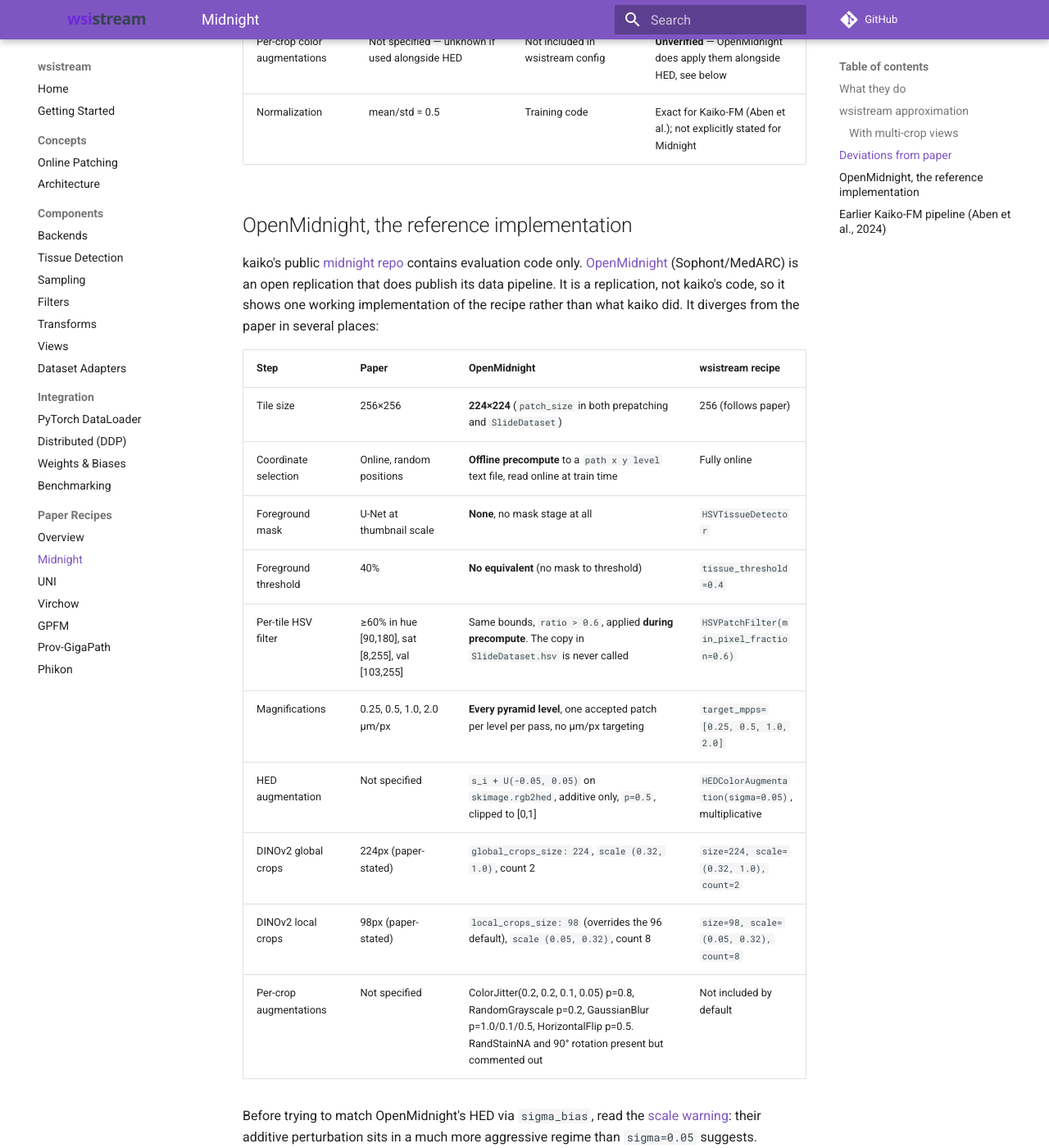
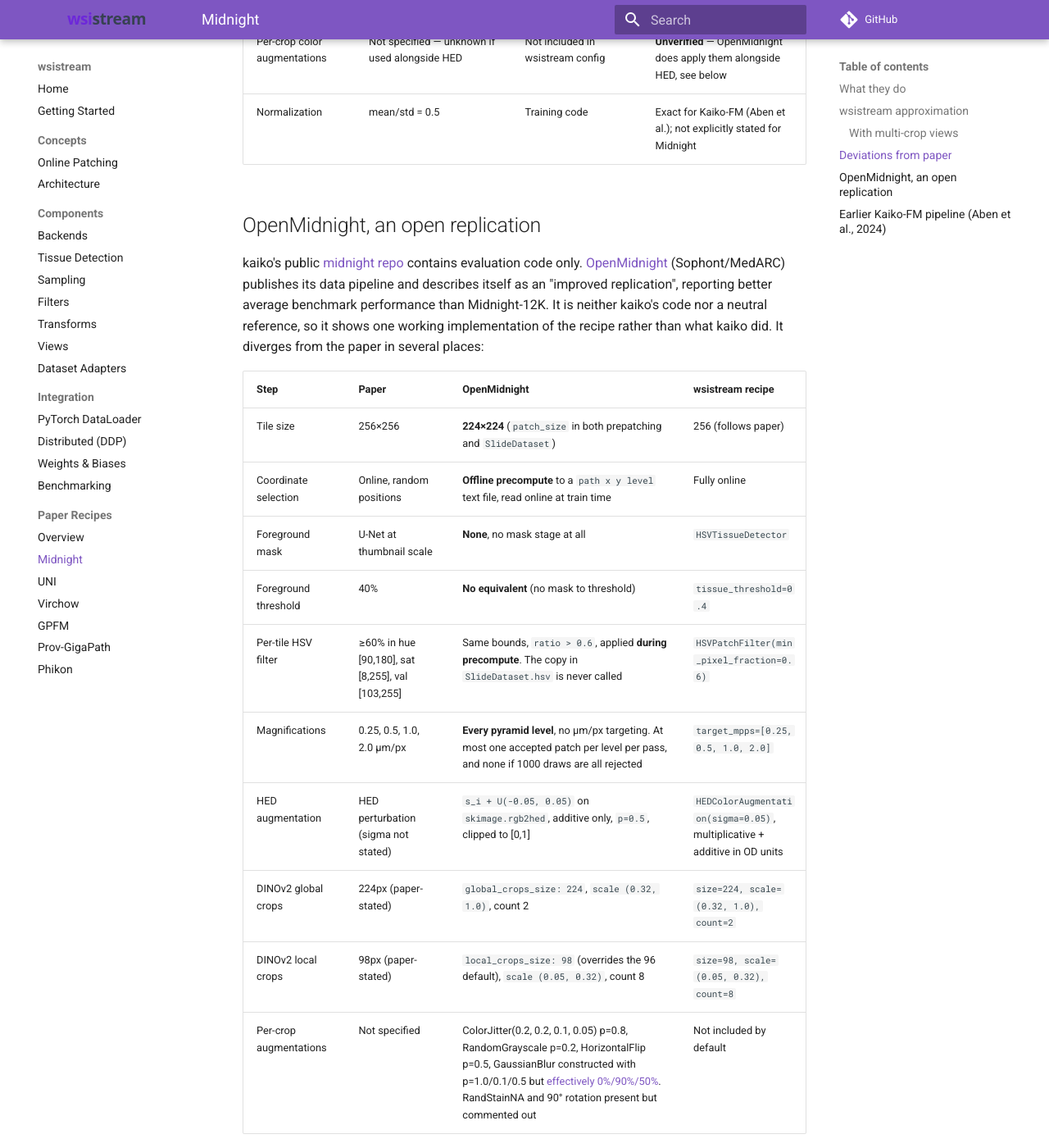
Before and after one commit to RamonKaspar/wsistream, an MkDocs documentation site: the page built from docs/recipes/midnight.md, in a window 1280 px wide and 1400 px high, scrolled down 4249 px. Shown: the whole window at 82% size. Built offline with MkDocs 1.6.1 and Material for MkDocs 9.7.7, drawn with Linux system fonts in a browser that asks for light colours; comment, search, counter and statistics services are not loaded.

Commit message:
fix: HED, albumentations docstring, and validation
- Keep sigma_bias after seed in field order so HEDColorAugmentation(0.05, 42) still means seed=42, not sigma_bias=42.
- Reject NaN and infinity in sigma and sigma_bias.
- Document that skimage clamps negative stain values to zero, affecting roughly 4-10% of pixels on typical TCGA slides.
- Fix the albumentations seeding docstring: PyTorch does reseed numpy per worker; the actual problem is that forked workers copy the object's construction-time RNG state.
- Fix midnight.md OpenMidnight table: the Paper column for HED now says "HED perturbation (sigma not stated)" instead of "Not specified", and the wsistream column says "multiplicative + additive" instead of "multiplicative".

```diff
--- a/docs/recipes/midnight.md
+++ b/docs/recipes/midnight.md
@@ -124,9 +124,9 @@
 | Per-crop color augmentations | Not specified — unknown if used alongside HED | Not included in wsistream config | **Unverified** — OpenMidnight does apply them alongside HED, see below |
 | Normalization | mean/std = 0.5 | Training code | Exact for Kaiko-FM (Aben et al.); not explicitly stated for Midnight |
 
-## OpenMidnight, the reference implementation
+## OpenMidnight, an open replication
 
-kaiko's public [midnight repo](https://github.com/kaiko-ai/midnight) contains evaluation code only. [OpenMidnight](https://github.com/MedARC-AI/OpenMidnight) (Sophont/MedARC) is an open replication that does publish its data pipeline. It is a replication, not kaiko's code, so it shows one working implementation of the recipe rather than what kaiko did. It diverges from the paper in several places:
+kaiko's public [midnight repo](https://github.com/kaiko-ai/midnight) contains evaluation code only. [OpenMidnight](https://github.com/MedARC-AI/OpenMidnight) (Sophont/MedARC) publishes its data pipeline and describes itself as an "improved replication", reporting better average benchmark performance than Midnight-12K. It is neither kaiko's code nor a neutral reference, so it shows one working implementation of the recipe rather than what kaiko did. It diverges from the paper in several places:
 
 | Step | Paper | OpenMidnight | wsistream recipe |
 |------|-------|--------------|------------------|
@@ -135,11 +135,11 @@
 | Foreground mask | U-Net at thumbnail scale | **None**, no mask stage at all | `HSVTissueDetector` |
 | Foreground threshold | 40% | **No equivalent** (no mask to threshold) | `tissue_threshold=0.4` |
 | Per-tile HSV filter | ≥60% in hue [90,180], sat [8,255], val [103,255] | Same bounds, `ratio > 0.6`, applied **during precompute**. The copy in `SlideDataset.hsv` is never called | `HSVPatchFilter(min_pixel_fraction=0.6)` |
-| Magnifications | 0.25, 0.5, 1.0, 2.0 µm/px | **Every pyramid level**, one accepted patch per level per pass, no µm/px targeting | `target_mpps=[0.25, 0.5, 1.0, 2.0]` |
-| HED augmentation | Not specified | `s_i + U(-0.05, 0.05)` on `skimage.rgb2hed`, additive only, `p=0.5`, clipped to [0,1] | `HEDColorAugmentation(sigma=0.05)`, multiplicative |
+| Magnifications | 0.25, 0.5, 1.0, 2.0 µm/px | **Every pyramid level**, no µm/px targeting. At most one accepted patch per level per pass, and none if 1000 draws are all rejected | `target_mpps=[0.25, 0.5, 1.0, 2.0]` |
+| HED augmentation | HED perturbation (sigma not stated) | `s_i + U(-0.05, 0.05)` on `skimage.rgb2hed`, additive only, `p=0.5`, clipped to [0,1] | `HEDColorAugmentation(sigma=0.05)`, multiplicative + additive in OD units |
 | DINOv2 global crops | 224px (paper-stated) | `global_crops_size: 224`, `scale (0.32, 1.0)`, count 2 | `size=224, scale=(0.32, 1.0), count=2` |
 | DINOv2 local crops | 98px (paper-stated) | `local_crops_size: 98` (overrides the 96 default), `scale (0.05, 0.32)`, count 8 | `size=98, scale=(0.05, 0.32), count=8` |
-| Per-crop augmentations | Not specified | ColorJitter(0.2, 0.2, 0.1, 0.05) p=0.8, RandomGrayscale p=0.2, GaussianBlur p=1.0/0.1/0.5, HorizontalFlip p=0.5. RandStainNA and 90° rotation present but commented out | Not included by default |
+| Per-crop augmentations | Not specified | ColorJitter(0.2, 0.2, 0.1, 0.05) p=0.8, RandomGrayscale p=0.2, HorizontalFlip p=0.5, GaussianBlur constructed with p=1.0/0.1/0.5 but [effectively 0%/90%/50%](../components/views.md#dinov2-style-multi-crop-for-pathology). RandStainNA and 90° rotation present but commented out | Not included by default |
 
 Before trying to match OpenMidnight's HED via `sigma_bias`, read the [scale warning](../components/transforms.md#hedcoloraugmentation): their additive perturbation sits in a much more aggressive regime than `sigma=0.05` suggests.
 
```
Also changed, not shown: docs/components/transforms.md (+8 -12 lines), docs/components/views.md (+4 -1 lines), 3 other files.
